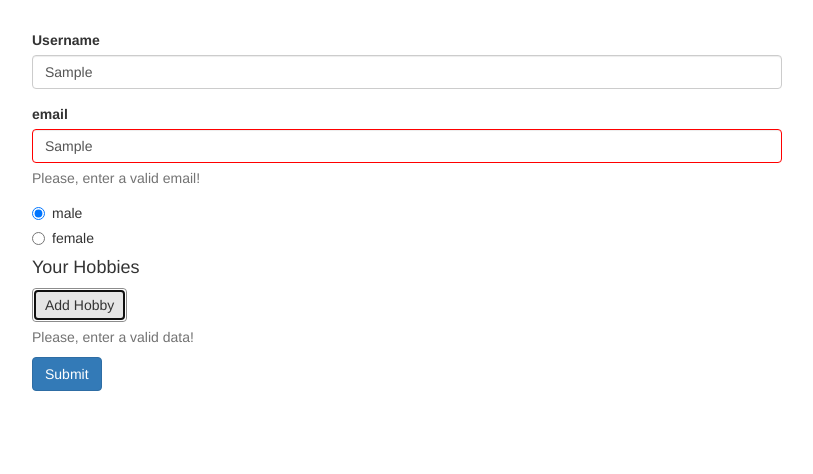
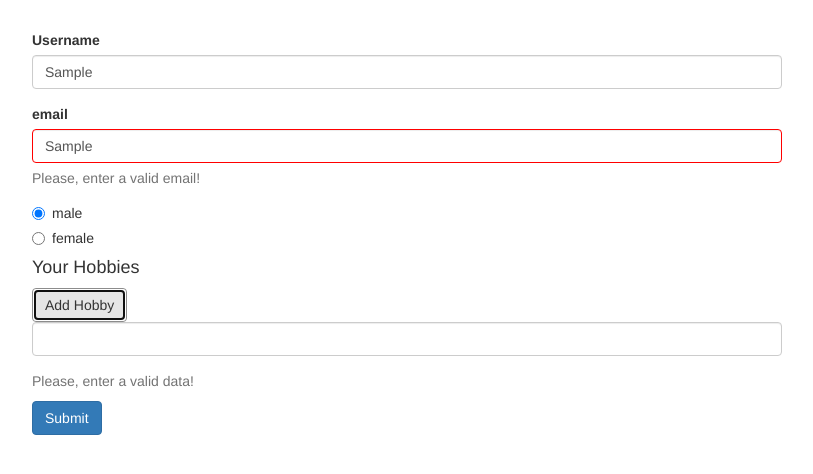
Before and after one commit to d-oo-m/forms-reactive-start, an Angular app: page / in a window 1280 px wide. Both pictures are taken after typing "Sample", "Sample" into the empty fields and a click on the button "Add Hobby". Shown: the top 474 px of the page, without its empty margins (233-1046 px from the left). Built offline with nearby package versions, Linux system fonts and the light colour scheme.

Commit message:
custom validator

```diff
--- a/src/app/app.component.html
+++ b/src/app/app.component.html
@@ -34,9 +34,16 @@
               [value]="gender">{{ gender }}
           </label>
         </div>
-        <div>
+        <div formArrayName="hobbies">
           <h4>Your Hobbies</h4>
-          <button class="btn btn-default" type="button" (click)="onAddHobby()">Add Hobby</button>
+          <button
+            class="btn btn-default"
+            type="button"
+            (click)="onAddHobby()">Add Hobby</button>
+          <div class="form-group"
+               *ngFor="let hobbyControl of signupForm.get('hobbies').controls; let i = index">
+            <input type="text" class="form-control" [formControlName]="i">
+          </div>
         </div>
         <span
           *ngIf="!signupForm.valid && signupForm.touched"
--- a/src/app/app.component.ts
+++ b/src/app/app.component.ts
@@ -9,11 +9,12 @@ import {FormArray, FormControl, FormGroup, Validators} from '@angular/forms';
 export class AppComponent implements OnInit {
   genders = ['male', 'female'];
   signupForm: FormGroup;
+  forbiddenUsernames = ['Anna'];
 
   ngOnInit() {
     this.signupForm = new FormGroup({
       'userData': new FormGroup({
-        'username': new FormControl(null, Validators.required),
+        'username': new FormControl(null, [Validators.required, this.forbiddenNames.bind(this)]),
         'email': new FormControl(null, [Validators.required, Validators.email])
       }),
       'gender': new FormControl('male'),
@@ -27,6 +28,14 @@ export class AppComponent implements OnInit {
 
   onAddHobby() {
     const control = new FormControl(null, Validators.required);
-    (<FormArray>this.signupForm.get('hobbies')).push(control)
+    (<FormArray>this.signupForm.get('hobbies')).push(control);
   }
+
+  forbiddenNames(control: FormControl): {[s: string]: boolean} {
+    if (this.forbiddenUsernames.indexOf(control.value) !== -1){
+      return {'nameIsForbidden':true};
+    }
+    return null;
+  }
+
 }
```
